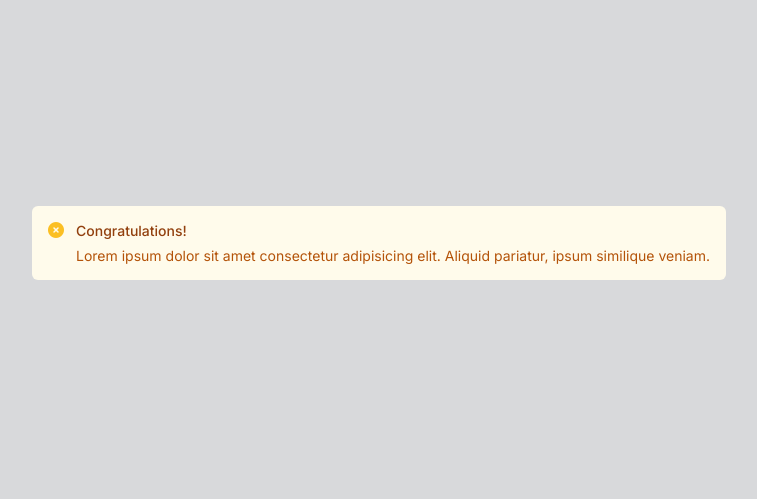
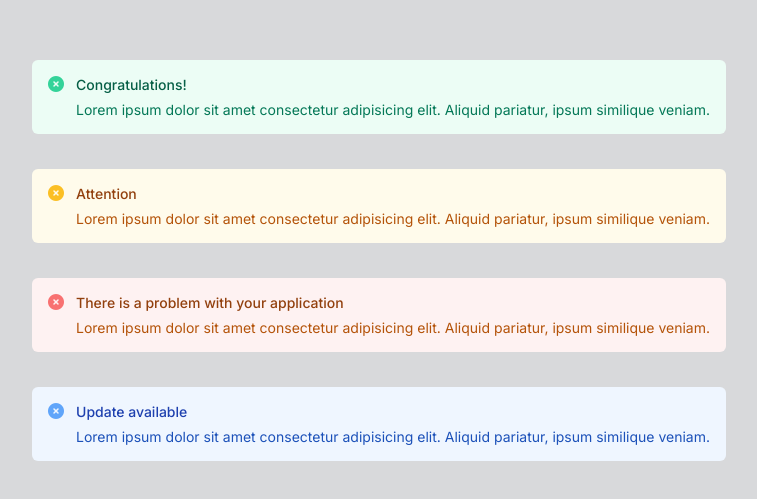
Before and after one commit to ameh-samson/component-library, a React (Vite) app: page / in a window 1280 px wide. Shown: the part 157-656 px from the top of the page, without its empty margins (261-1018 px from the left). Built offline with nearby package versions, Linux system fonts and the light colour scheme.

Commit message:
neutral component added

```diff
--- a/src/App.jsx
+++ b/src/App.jsx
@@ -5,7 +5,25 @@ export default function App() {
     <div>
       <Banner
         title="Congratulations!"
+        variant="success"
+        message=" Lorem ipsum dolor sit amet consectetur adipisicing elit. Aliquid pariatur, ipsum similique veniam."
+      />
+
+      <Banner
+        title="Attention"
         variant="warning"
+        message=" Lorem ipsum dolor sit amet consectetur adipisicing elit. Aliquid pariatur, ipsum similique veniam."
+      />
+
+      <Banner
+        title="There is a problem with your application"
+        variant="error"
+        message=" Lorem ipsum dolor sit amet consectetur adipisicing elit. Aliquid pariatur, ipsum similique veniam."
+      />
+
+      <Banner
+        title="Update available"
+        variant="neutral"
         message=" Lorem ipsum dolor sit amet consectetur adipisicing elit. Aliquid pariatur, ipsum similique veniam."
       />
     </div>
--- a/src/components/Banners/Banner.jsx
+++ b/src/components/Banners/Banner.jsx
@@ -1,10 +1,16 @@
+import ErrorBanner from "./ErrorBanner";
 import SuccessBanner from "./SuccessBanner";
 import WarningBanner from "./WarningBanner";
+import NeutralBanner from "./NeutralBanner";
 
 export default function Banner({ variant, message, title }) {
   if (variant === "success") {
     return <SuccessBanner message={message} title={title} />;
   } else if (variant === "warning") {
     return <WarningBanner message={message} title={title} />;
+  } else if (variant === "error") {
+    return <ErrorBanner message={message} title={title} />;
+  } else if (variant === "neutral") {
+    return <NeutralBanner message={message} title={title} />;
   }
 }
--- /dev/null
+++ b/src/components/Banners/ErrorBanner.jsx
@@ -0,0 +1,33 @@
+import classnames from "classnames";
+
+export default function ErrorBanner({ message, title }) {
+  // declaring components classes
+  const bannerClasses = classnames("banner", "error");
+  const iconClasses = classnames(
+    "fa-solid",
+    "fa-circle-xmark",
+    "banner-icons",
+    "error-icon"
+  );
+  const titleClasses = classnames("banner-title", "error-title");
+  const descriptionClasses = classnames(
+    "banner-description",
+    "error-description"
+  );
+
+  return (
+    <div className={bannerClasses}>
+      <i className={iconClasses}></i>
+      <div>
+        {message ? (
+          <>
+            <h1 className={titleClasses}>{title}</h1>
+            <p className={descriptionClasses}>{message}</p>
+          </>
+        ) : (
+          <h1 className={titleClasses}>{title}</h1>
+        )}
+      </div>
+    </div>
+  );
+}
--- /dev/null
+++ b/src/components/Banners/NeutralBanner.jsx
@@ -0,0 +1,33 @@
+import classnames from "classnames";
+
+export default function NeutralBanner({ message, title }) {
+  // declaring components classes
+  const bannerClasses = classnames("banner", "neutral");
+  const iconClasses = classnames(
+    "fa-solid",
+    "fa-circle-xmark",
+    "banner-icons",
+    "neutral-icon"
+  );
+  const titleClasses = classnames("banner-title", "neutral-title");
+  const descriptionClasses = classnames(
+    "banner-description",
+    "neutral-description"
+  );
+
+  return (
+    <div className={bannerClasses}>
+      <i className={iconClasses}></i>
+      <div>
+        {message ? (
+          <>
+            <h1 className={titleClasses}>{title}</h1>
+            <p className={descriptionClasses}>{message}</p>
+          </>
+        ) : (
+          <h1 className={titleClasses}>{title}</h1>
+        )}
+      </div>
+    </div>
+  );
+}
--- a/src/components/Banners/WarningBanner.jsx
+++ b/src/components/Banners/WarningBanner.jsx
@@ -1,15 +1,31 @@
+import classnames from "classnames";
+
 export default function WarningBanner({ message, title }) {
+  // declaring components classes
+  const bannerClasses = classnames("banner", "warning");
+  const iconClasses = classnames(
+    "fa-solid",
+    "fa-circle-xmark",
+    "banner-icons",
+    "warning-icon"
+  );
+  const titleClasses = classnames("banner-title", "warning-title");
+  const descriptionClasses = classnames(
+    "banner-description",
+    "warning-description"
+  );
+
   return (
-    <div className="banner warning">
-      <i className="fa-solid fa-circle-xmark banner-icons warning-icon"></i>
+    <div className={bannerClasses}>
+      <i className={iconClasses}></i>
       <div>
         {message ? (
           <>
-            <h1 className="banner-title warning-title">{title}</h1>
-            <p className="banner-description warning-description">{message}</p>
+            <h1 className={titleClasses}>{title}</h1>
+            <p className={descriptionClasses}>{message}</p>
           </>
         ) : (
-          <h1 className="banner-title warning-title">{title}</h1>
+          <h1 className={titleClasses}>{title}</h1>
         )}
       </div>
     </div>
--- a/src/style.css
+++ b/src/style.css
@@ -106,6 +106,7 @@ h1 {
   max-width: 896px;
   padding: 16px;
   border-radius: 6px;
+  margin-top: 35px;
 }
 
 .banner-icons {
@@ -158,3 +159,39 @@ h1 {
 .warning-description {
   color: #b45309;
 }
+
+/*error variant */
+
+.error {
+  background: #fef2f2;
+}
+
+.error-icon {
+  color: #f87171;
+}
+
+.error-title {
+  color: #92400e;
+}
+
+.error-description {
+  color: #b45309;
+}
+
+/*neutral variant */
+
+.neutral {
+  background: #eff6ff;
+}
+
+.neutral-icon {
+  color: #60a5fa;
+}
+
+.neutral-title {
+  color: #1e40af;
+}
+
+.neutral-description {
+  color: #1c51b9;
+}
```
